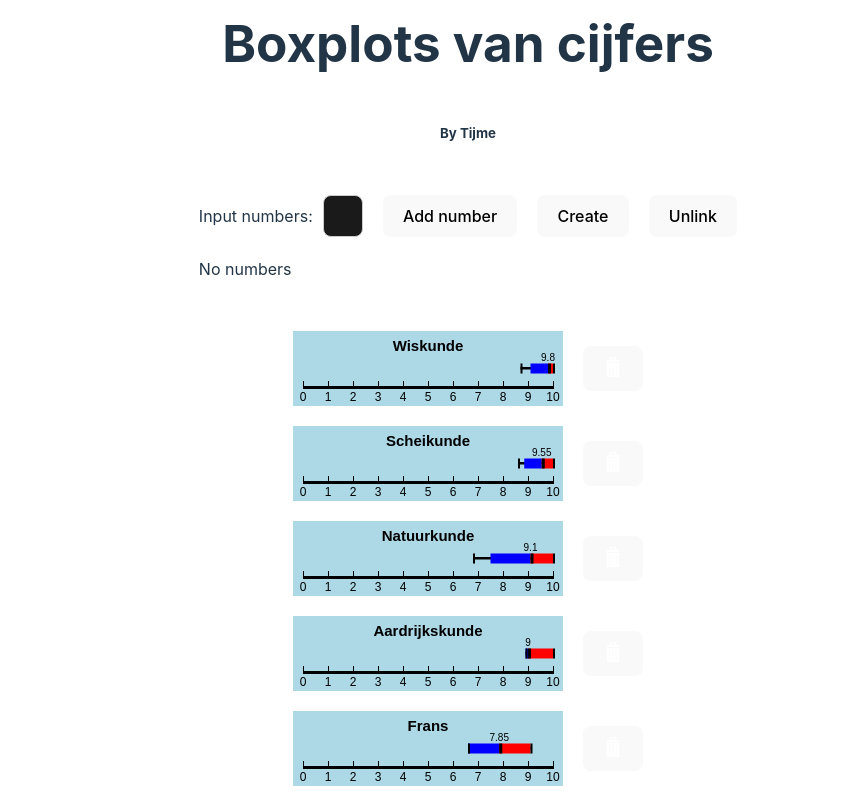
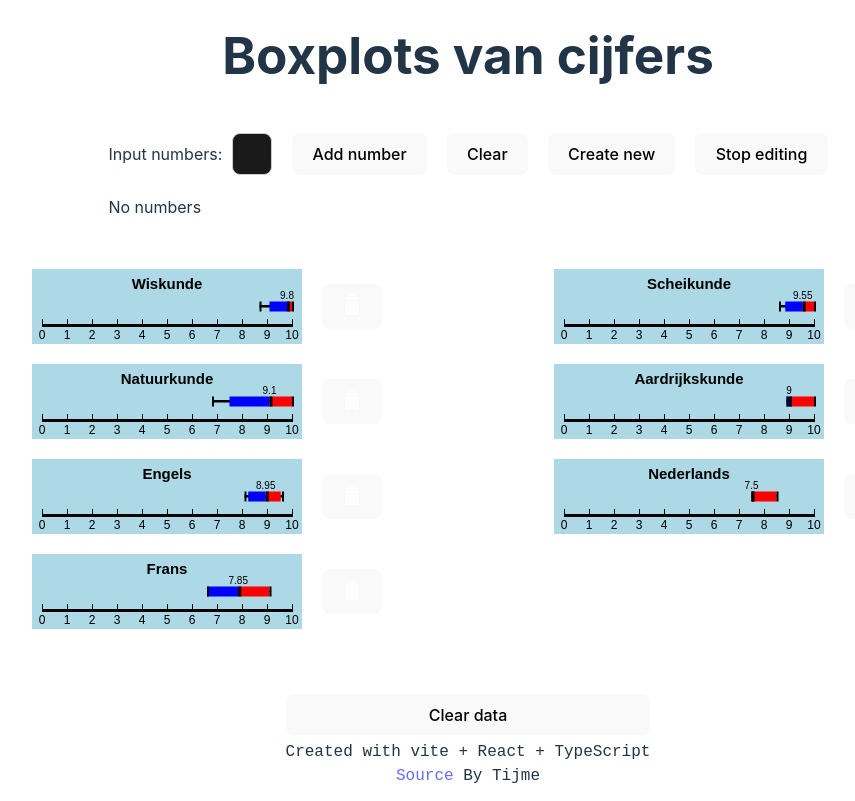
Before and after one commit to 7ijme/boxplot, a React (Vite) app: page / in a window 1280 px wide. Shown: the whole page, without its empty margins (172-1027 px from the left). Built offline with nearby package versions, Linux system fonts and the light colour scheme.

Commit message:
new features :)

```diff
--- a/src/Components/Container.tsx
+++ b/src/Components/Container.tsx
@@ -29,9 +29,19 @@ export default function Container({}: Props) {
       index: 3,
     },
     {
+      title: "Engels",
+      numbers: [9.6, 8.4, 9.5, 8.1],
+      index: 4,
+    },
+    {
+      title: "Nederlands",
+      numbers: [7.5, 7.5, 8.5],
+      index: 5,
+    },
+    {
       title: "Frans",
       numbers: [6.6, 9.1],
-      index: 4,
+      index: 6,
     },
   ]);
   const [numbers, setNumbers] = React.useState<number[]>([]);
@@ -68,6 +78,11 @@ export default function Container({}: Props) {
       setData([...data, newData]);
       setNumbers([]);
     } else {
+      const title = prompt(
+        "Enter a title for the new plot",
+        data[dataEditingIndex].title
+      );
+
       const newData = [...data].map((d) => {
         if (d.index === dataEditingIndex) {
           d.numbers = numbers;
@@ -84,9 +99,11 @@ export default function Container({}: Props) {
 
   return (
     <div className="container">
-      <h1>Boxplots van cijfers</h1>
-      <h5>By Tijme</h5>
+      <header>
+        <h1>Boxplots van cijfers</h1>
+      </header>
       <Form
+        data={data}
         numbers={numbers}
         setNumbers={setNumbers}
         createNewPlot={createNewPlot}
@@ -111,6 +128,25 @@ export default function Container({}: Props) {
           />
         ))}
       </div>
+      <footer>
+        <button
+          onClick={() => {
+            localStorage.clear();
+            // reload page
+            window.location.reload();
+          }}>
+          Clear data
+        </button>
+        <code>
+          Created with vite + React + TypeScript <br />
+          <a
+            href="https://github.com/7ijme/boxplot"
+            target="_blank">
+            Source
+          </a>{" "}
+          By Tijme
+        </code>
+      </footer>
     </div>
   );
 }
--- a/src/Components/Form.tsx
+++ b/src/Components/Form.tsx
@@ -1,14 +1,17 @@
 import React from "react";
+import { ParsedData } from "./BoxPlot";
 
 type Props = {
   numbers: number[];
   setNumbers: React.Dispatch<React.SetStateAction<number[]>>;
   dataEditingIndex: number;
   setDataEditingIndex: React.Dispatch<React.SetStateAction<number>>;
+  data: ParsedData[];
   createNewPlot: () => void;
 };
 
 export default function Form({
+  data,
   numbers,
   setNumbers,
   createNewPlot,
@@ -62,15 +65,24 @@ export default function Form({
             />
           </label>
           <button type="submit">Add number</button>
+          <button
+            onClick={() => {
+              setNumbers([]);
+            }}>
+            Clear
+          </button>
           <button onClick={createNewPlot}>
-            {dataEditingIndex != -1 ? "Edit " + dataEditingIndex : "Create"}
+            {dataEditingIndex != -1
+              ? "Edit " + data.find((i) => i.index === dataEditingIndex)?.title
+              : "Create new"}
           </button>
           <button
             onClick={() => {
+              if (dataEditingIndex === -1) return;
               setDataEditingIndex(-1);
               setNumbers([]);
             }}>
-            Unlink
+            Stop editing
           </button>
         </form>
         <div className="numberList">
--- a/src/Styles/Container.css
+++ b/src/Styles/Container.css
@@ -9,8 +9,9 @@
 
 .box-plots {
   display: grid;
-  grid-template-columns: repeat(auto-fit, minmax(270px, 1fr));
+  grid-template-columns: repeat(auto-fit, minmax(350px, 1fr));
   gap: 20px;
+  width: 80%;
 }
 
 .box {
@@ -18,6 +19,7 @@
   /* flex-direction: column; */
   gap: 20px;
   align-items: center;
+  justify-content: center;
   text-align: center;
 }
 
@@ -30,6 +32,7 @@
   /*  */
 }
 .numberList {
+  margin: 0 15px;
   user-select: none;
 }
 
@@ -39,9 +42,22 @@
   flex-direction: column;
 }
 
+header,
+footer {
+  text-align: center;
+}
+footer {
+  display: flex;
+  flex-direction: column;
+  gap: 5px;
+}
+
 form {
   display: flex;
+  margin: 0 15px;
   /* flex-direction: column; */
+  flex-wrap: wrap;
+  justify-content: center;
   gap: 20px;
 }
 
```
